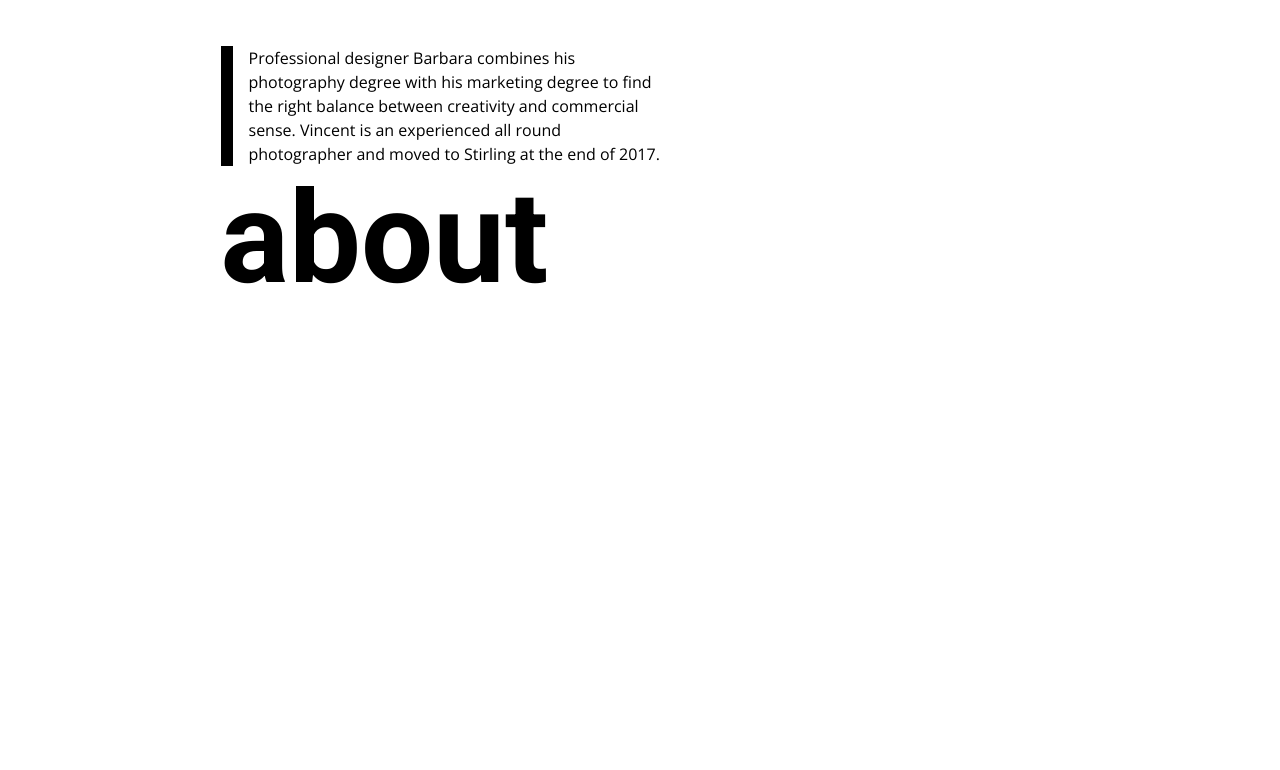
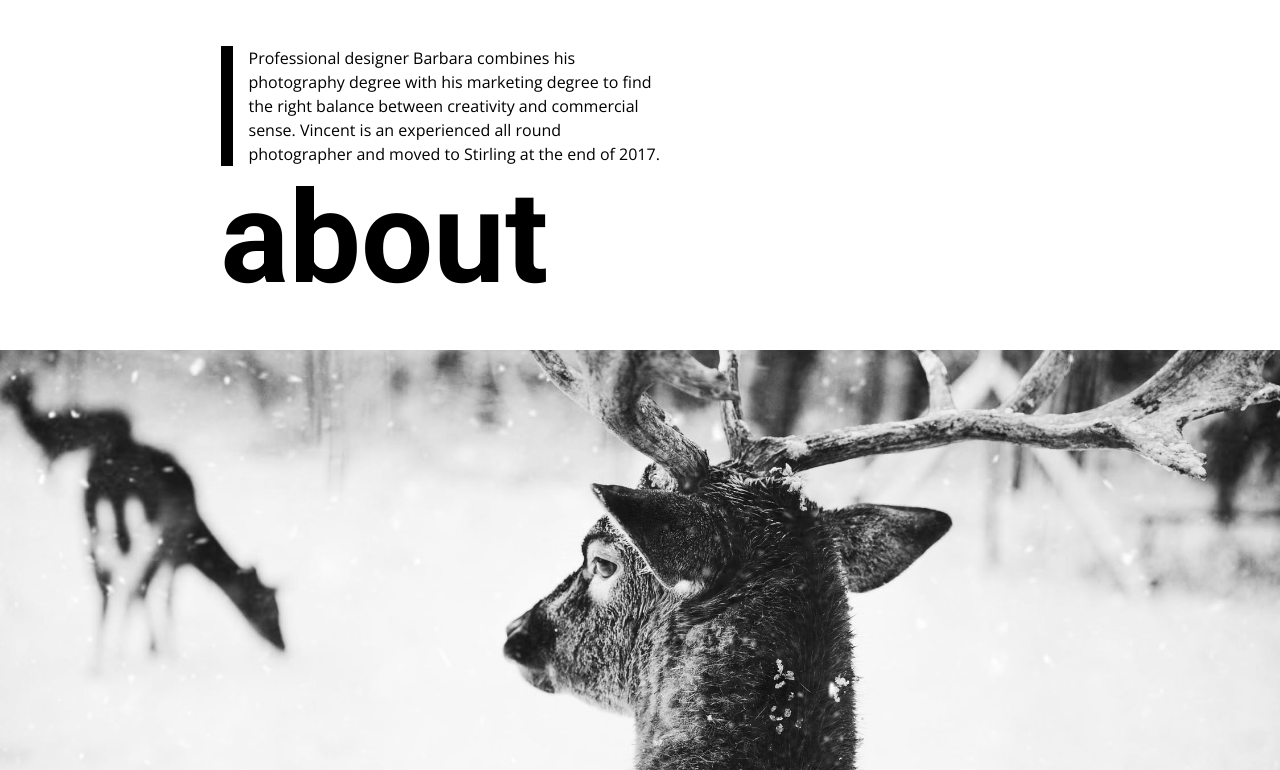
Before and after one commit to zapeture/PAGE_A_DAY_SERIES, a React (Vite) app in the folder apps/the_mountains/: page / in a window 1280 px wide. Shown: the part 605-1375 px from the top of the page. Before the commit the page ends 955 px from the top, so only its background shows below. Built offline with nearby package versions, Linux system fonts and the light colour scheme.

Commit message:
Add ShowcaseImage component

```diff
--- a/apps/the_mountains/src/App.jsx
+++ b/apps/the_mountains/src/App.jsx
@@ -1,5 +1,6 @@
 import About from "./components/About";
 import Header from "./components/Header";
+import ShowcaseImage from "./components/ShowcaseImage";
 import Travel from "./components/Travel";
 
 export default function App() {
@@ -7,7 +8,7 @@ export default function App() {
     <Header />
     <About />
     <Travel />
-    <section className="section showcase-image"></section>
+    <ShowcaseImage image_url={"/images/deer_photo.jpg"}/>
     <section className="section places"></section>
     <section className="section showcase-image"></section>
     <section className="section new-road"></section>
--- /dev/null
+++ b/apps/the_mountains/src/components/ShowcaseImage.jsx
@@ -0,0 +1,4 @@
+export default function ShowcaseImage({image_url}) {
+    return <section style={{backgroundImage: `url(${image_url})`}} className={`section showcase-image min-h-[420px] bg-center bg-cover bg-no-repeat`}>
+    </section>
+}
```
Also changed, not shown: apps/the_mountains/public/images/deer_photo.jpg (added).
